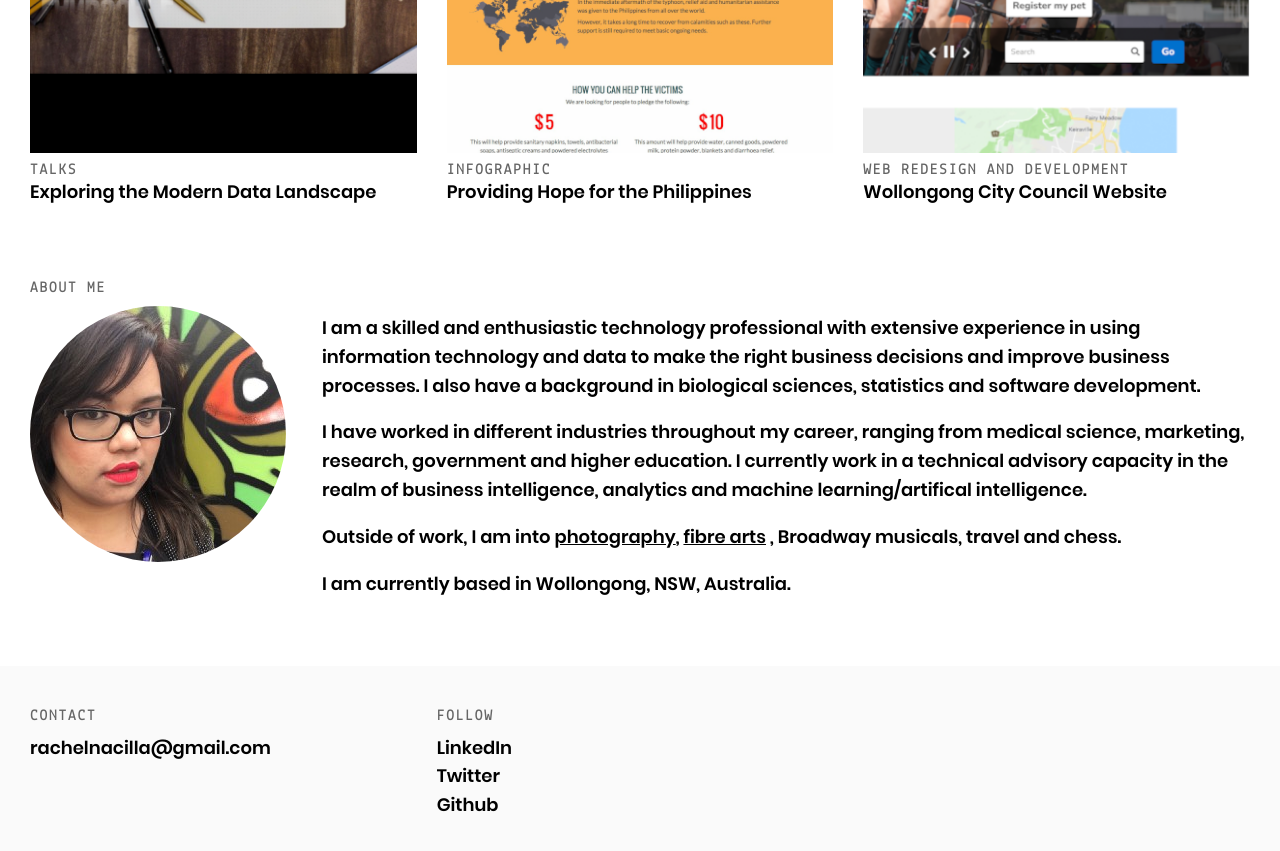
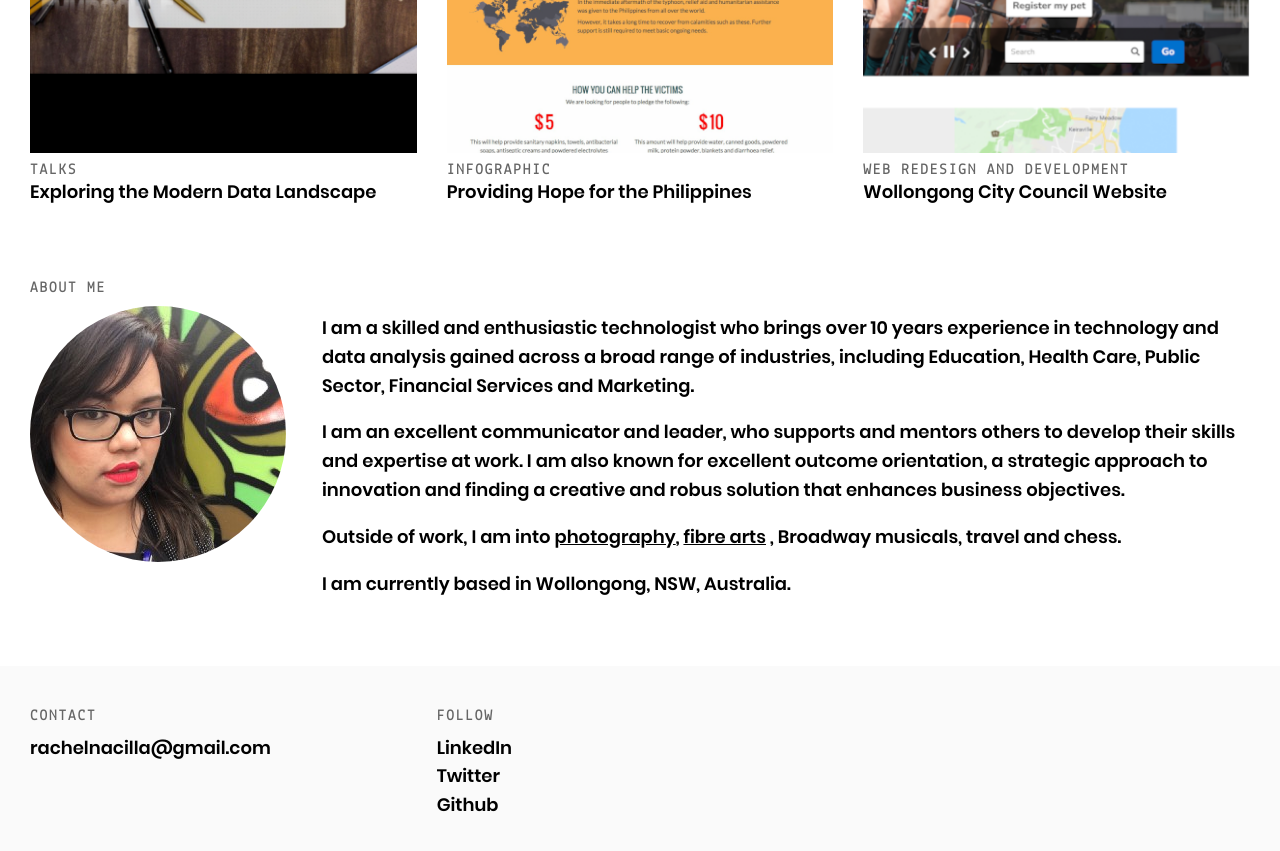
Before and after one commit to rachelnacilla/rachelnacilla.github.io, a Jekyll site: the page built from index.html, in a window 1280 px wide and 900 px high, scrolled down 752 px. Shown: the top 851 px of the window. Built offline with Jekyll 4.4.1, drawn with Linux system fonts in a browser that asks for light colours.

Commit message:
Changed the bio

```diff
--- a/_config.yml
+++ b/_config.yml
@@ -1,8 +1,8 @@
 # User config
 author: "Rachel Nacilla"
 tagline: "Technologist | Agile Coach | People Leader"
-description: "My name is Rachel Nacilla and I am a data and business analyst. I use information technology to solve business problems and data to make the right decisions."
-keywords: "Data Analyst, Business Analyst, Technology, People Leader"
+description: "Rachel Nacilla - Technologist and People Leader"
+keywords: "Data Analyst, Business Analyst, Technology, People Leader, Product Manager, Scrum Master"
 email: "rachelnacilla@gmail.com"
 linkedin: "https://www.linkedin.com/in/rachelnacilla/"
 twitter: "https://twitter.com/rachelintweets"
--- a/index.html
+++ b/index.html
@@ -47,9 +47,9 @@
 					<img src="assets/images/rachelnacilla_portrait.jpeg" alt="portrait of Rachel Nacilla">
 				</div>
 
-				<p>I am a skilled and enthusiastic technology professional with extensive experience in using information technology and data to make the right business decisions and improve business processes. I also have a background in biological sciences, statistics and software development.</p>
+				<p>I am a skilled and enthusiastic technologist who brings over 10 years experience in technology and data analysis gained across a broad range of industries, including Education, Health Care, Public Sector, Financial Services and Marketing.</p>
 
-				<p>I have worked in different industries throughout my career, ranging from medical science, marketing, research, government and higher education. I currently work in a technical advisory capacity in the realm of business intelligence, analytics and machine learning/artifical intelligence.</p>
+				<p>I am an excellent communicator and leader, who supports and mentors others to develop their skills and expertise at work. I am also known for excellent outcome orientation, a strategic approach to innovation and finding a creative and robus solution that enhances business objectives.</p>
 
 				<p>Outside of work, I am into <a href="https://rachelnacilla.carbonmade.com/" target="_blank">photography</a>, <a href="https://www.instagram.com/fibreartsbyrach/" target="_blank">fibre arts</a>
 					, Broadway musicals, travel and chess.</p>
```
